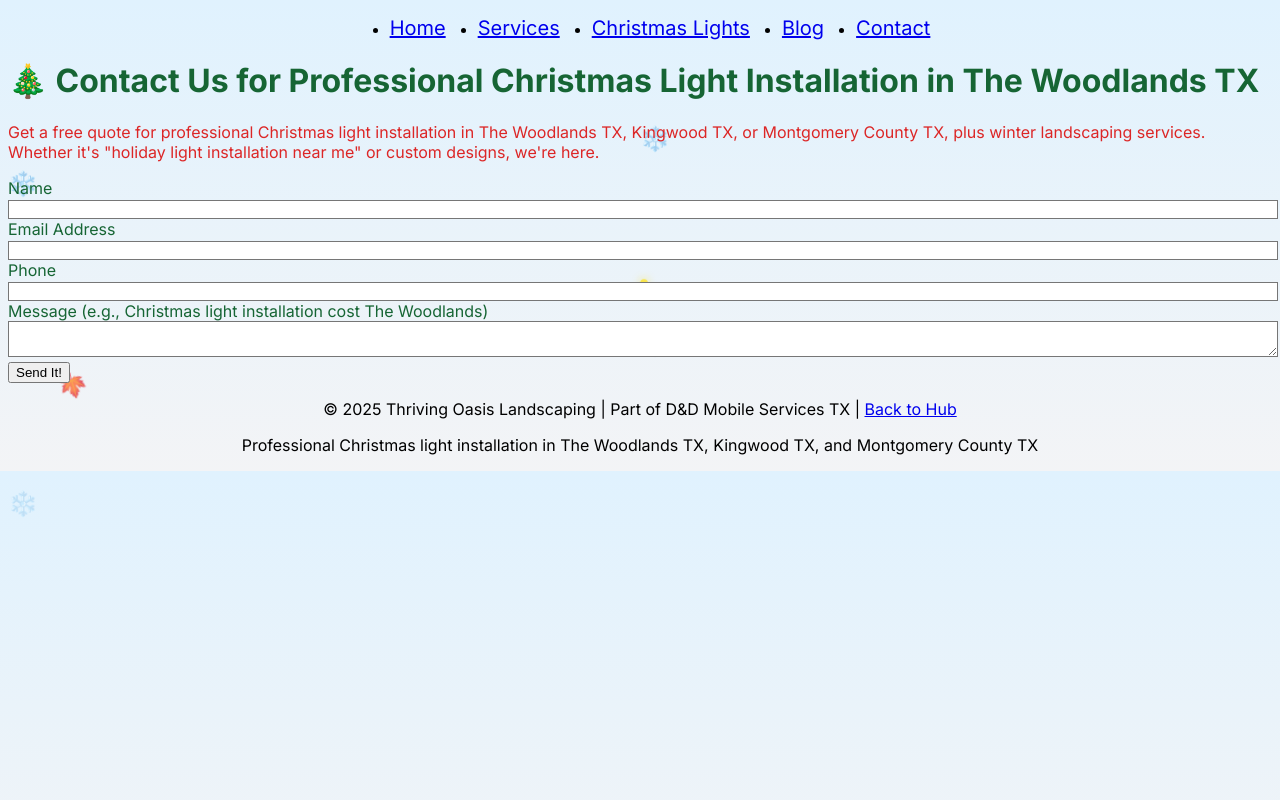
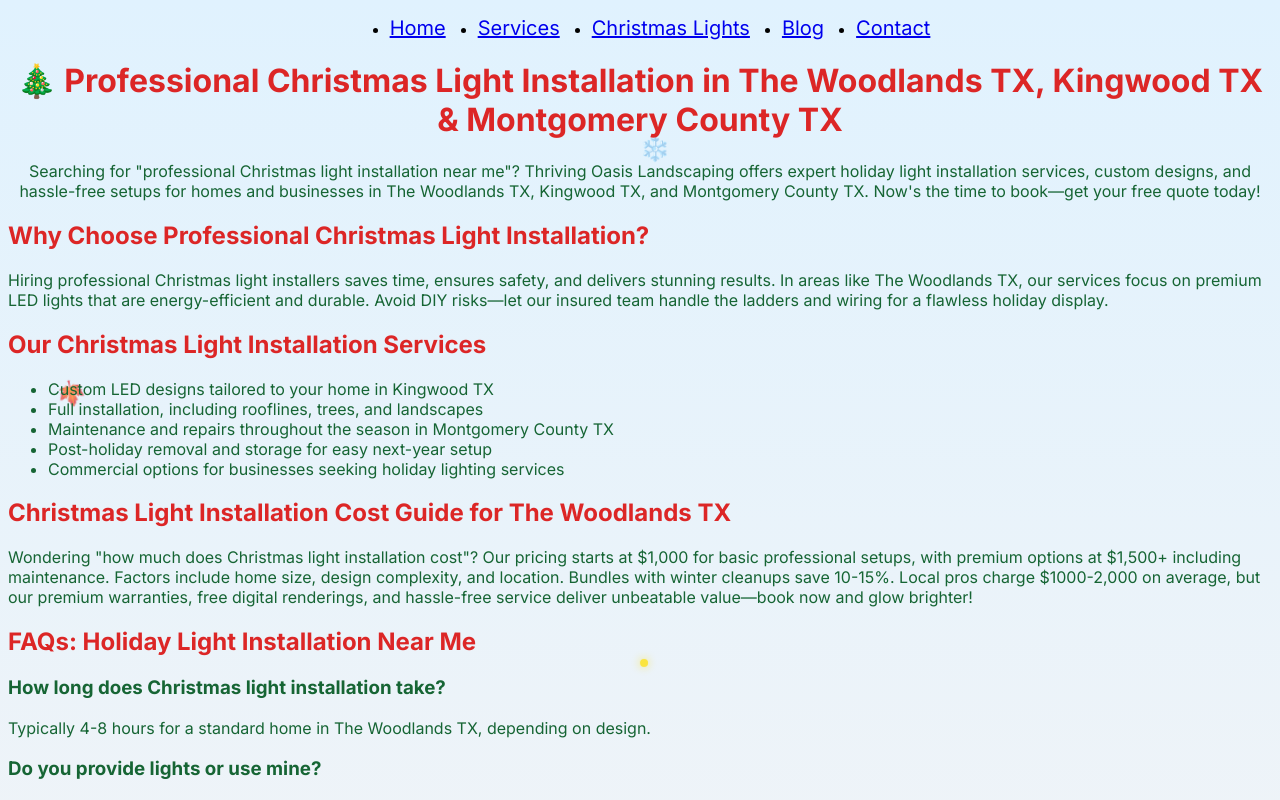
Before and after one commit to dacubbison/thriving-oasis-landscaping, a Next.js app: page /christmas-light-installation in a window 1280 px wide. Shown: the top 800 px of the page. Built offline with nearby package versions, Linux system fonts and the light colour scheme.

Commit message:
Smashed TS if errorleads flooding cash now!

```diff
--- a/app/christmas-light-installation/page.tsx
+++ b/app/christmas-light-installation/page.tsx
@@ -1,89 +1,111 @@
 'use client';
 
-import { useForm, ValidationError } from '@formspree/react';
-import { motion } from 'framer-motion';
+import Image from 'next/image';
+import Link from 'next/link';
 
-// Declare fbq as global for TypeScript - Fixes 'Cannot find name fbq' build error
-declare global {
-  interface Window {
-    fbq: (command: string, eventName: string, params?: Record<string, unknown>) => void;
-  }
-}
+export default function ChristmasLightInstallation() {
+  return (
+    <div className="relative min-h-screen">
+      <div className="absolute inset-0 z-0">
+        <Image
+          src="/hero-christmas-lights-1.jpg"
+          alt="Custom professional Christmas light installation in The Woodlands TX - Before and after"
+          fill
+          quality={100}
+          className="opacity-40 object-cover"
+          loading="lazy"
+        />
+        <div className="absolute inset-0 bg-gradient-to-b from-red-50 to-white opacity-90"></div>
+      </div>
 
-export default function ContactPage() {
-  const [state, handleSubmit] = useForm('mldpadvy');
+      <div className="container mx-auto p-4 relative z-10">
+        <h1
+          className="text-3xl md:text-4xl font-bold mb-6 text-center drop-shadow-md"
+          style={{ color: 'rgb(220, 38, 38)' }}
+        >
+          🎄 Professional Christmas Light Installation in The Woodlands TX, Kingwood TX & Montgomery County TX
+        </h1>
+        <p
+          className="mb-8 text-lg text-center max-w-3xl mx-auto"
+          style={{ color: 'rgb(22, 101, 52)' }}
+        >
+          Searching for &quot;professional Christmas light installation near me&quot;? Thriving Oasis Landscaping offers expert holiday light installation services, custom designs, and hassle-free setups for homes and businesses in The Woodlands TX, Kingwood TX, and Montgomery County TX. Now&apos;s the time to book—get your free quote today!
+        </p>
 
-  const handleFormSubmit = (e: React.FormEvent<HTMLFormElement>) => {
-    handleSubmit(e);
-    // Pixel Lead event on submit - Fires on form submission
-    if (typeof window !== 'undefined' && typeof window.fbq === 'function') {
-      window.fbq('track', 'Lead');
-    }
-  };
+        <section className="mb-12">
+          <h2
+            className="text-2xl font-semibold mb-4"
+            style={{ color: 'rgb(220, 38, 38)' }}
+          >
+            Why Choose Professional Christmas Light Installation?
+          </h2>
+          <p style={{ color: 'rgb(22, 101, 52)' }}>
+            Hiring professional Christmas light installers saves time, ensures safety, and delivers stunning results. In areas like The Woodlands TX, our services focus on premium LED lights that are energy-efficient and durable. Avoid DIY risks—let our insured team handle the ladders and wiring for a flawless holiday display.
+          </p>
+        </section>
 
-  if (state.succeeded) {
-    return (
-      <motion.p
-        initial={{ opacity: 0 }}
-        animate={{ opacity: 1 }}
-        transition={{ duration: 0.5 }}
-        className="text-center"
-        style={{ color: 'rgb(22, 101, 52)' }}  // Green-600
-      >
-        Awesome! Message sent—we&apos;ll hit you back ASAP for that free Christmas light quote.
-      </motion.p>
-    );
-  }
+        <section className="mb-12">
+          <h2
+            className="text-2xl font-semibold mb-4"
+            style={{ color: 'rgb(220, 38, 38)' }}
+          >
+            Our Christmas Light Installation Services
+          </h2>
+          <ul className="list-disc pl-6 space-y-2" style={{ color: 'rgb(22, 101, 52)' }}>
+            <li>Custom LED designs tailored to your home in Kingwood TX</li>
+            <li>Full installation, including rooflines, trees, and landscapes</li>
+            <li>Maintenance and repairs throughout the season in Montgomery County TX</li>
+            <li>Post-holiday removal and storage for easy next-year setup</li>
+            <li>Commercial options for businesses seeking holiday lighting services</li>
+          </ul>
+        </section>
 
-  return (
-    <motion.div
-      initial={{ opacity: 0, y: 50 }}
-      animate={{ opacity: 1, y: 0 }}
-      transition={{ duration: 0.8 }}
-      className="container mx-auto p-4 relative"
-    >
-      {/* Snowflakes */}
-      <div className="snowflake left-10" style={{ animationDelay: '0s' }}>❄️</div>
-      <div className="snowflake left-1/2" style={{ animationDelay: '2s' }}>❄️</div>
-      <div className="snowflake right-10" style={{ animationDelay: '4s' }}>❄️</div>
+        <section className="mb-12">
+          <h2
+            className="text-2xl font-semibold mb-4"
+            style={{ color: 'rgb(220, 38, 38)' }}
+          >
+            Christmas Light Installation Cost Guide for The Woodlands TX
+          </h2>
+          <p style={{ color: 'rgb(22, 101, 52)' }}>
+            Wondering &quot;how much does Christmas light installation cost&quot;? Our pricing starts at $1,000 for basic professional setups, with premium options at $1,500+ including maintenance. Factors include home size, design complexity, and location. Bundles with winter cleanups save 10-15%. Local pros charge $1000-2,000 on average, but our premium warranties, free digital renderings, and hassle-free service deliver unbeatable value—book now and glow brighter!
+          </p>
+        </section>
 
-      <h1
-        className="text-3xl font-bold mb-4"
-        style={{ color: 'rgb(22, 101, 52)' }}  // Green-800
-      >
-        🎄 Contact Us for Professional Christmas Light Installation in The Woodlands TX
-      </h1>
-      <p
-        className="mb-6"
-        style={{ color: 'rgb(220, 38, 38)' }}  // Red-600
-      >
-        Get a free quote for professional Christmas light installation in The Woodlands TX, Kingwood TX, or Montgomery County TX, plus winter landscaping services. Whether it&apos;s &quot;holiday light installation near me&quot; or custom designs, we&apos;re here.
-      </p>
-      <form onSubmit={handleFormSubmit} className="space-y-4 max-w-lg mx-auto">
-        <div>
-          <label htmlFor="name" className="block mb-1" style={{ color: 'rgb(22, 101, 52)' }}>Name</label>
-          <input id="name" type="text" name="name" className="w-full p-2 border rounded" required />
-          <ValidationError prefix="Name" field="name" errors={state.errors} />
-        </div>
-        <div>
-          <label htmlFor="email" className="block mb-1" style={{ color: 'rgb(22, 101, 52)' }}>Email Address</label>
-          <input id="email" type="email" name="email" className="w-full p-2 border rounded" required />
-          <ValidationError prefix="Email" field="email" errors={state.errors} />
-        </div>
-        <div>
-          <label htmlFor="phone" className="block mb-1" style={{ color: 'rgb(22, 101, 52)' }}>Phone</label>
-          <input id="phone" type="tel" name="phone" className="w-full p-2 border rounded" required />
-          <ValidationError prefix="Phone" field="phone" errors={state.errors} />
-        </div>
-        <div>
-          <label htmlFor="message" className="block mb-1" style={{ color: 'rgb(22, 101, 52)' }}>Message (e.g., Christmas light installation cost The Woodlands)</label>
-          <textarea id="message" name="message" className="w-full p-2 border rounded h-32" required />
-          <ValidationError prefix="Message" field="message" errors={state.errors} />
-        </div>
-        <button type="submit" disabled={state.submitting} className="bg-green-500 text-white px-4 py-2 rounded hover:bg-green-600">
-          Send It!
-        </button>
-      </form>
-    </motion.div>
+        <section className="mb-12">
+          <h2
+            className="text-2xl font-semibold mb-4"
+            style={{ color: 'rgb(220, 38, 38)' }}
+          >
+            FAQs: Holiday Light Installation Near Me
+          </h2>
+          <div className="space-y-4" style={{ color: 'rgb(22, 101, 52)' }}>
+            <div>
+              <h3 className="font-bold">How long does Christmas light installation take?</h3>
+              <p>Typically 4-8 hours for a standard home in The Woodlands TX, depending on design.</p>
+            </div>
+            <div>
+              <h3 className="font-bold">Do you provide lights or use mine?</h3>
+              <p>We supply high-quality LEDs, but can install yours for holiday light hanging service in Kingwood TX.</p>
+            </div>
+            <div>
+              <h3 className="font-bold">What&apos;s included in removal?</h3>
+              <p>Safe takedown in January, plus storage options for all our clients.</p>
+            </div>
+            <div>
+              <h3 className="font-bold">Are you insured for Christmas light installers near me?</h3>
+              <p>Yes, fully insured for peace of mind.</p>
+            </div>
+          </div>
+        </section>
+
+        <p
+          className="mt-8 text-lg text-center max-w-3xl mx-auto"
+          style={{ color: 'rgb(22, 101, 52)' }}
+        >
+          Ready to hire Christmas light installers in The Woodlands TX? <Link href="/contact" style={{ color: 'rgb(220, 38, 38)' }}>Book your free quote</Link> now and light up the holidays!
+        </p>
+      </div>
+    </div>
   );
 }
--- a/app/contact/page.tsx
+++ b/app/contact/page.tsx
@@ -5,14 +5,6 @@
 
 export default function ContactPage() {
   const [state, handleSubmit] = useForm('mldpadvy');
-
-  const handleFormSubmit = (e: React.FormEvent<HTMLFormElement>) => {
-    handleSubmit(e);
-    // Pixel Lead event on submit - Fires on form submission
-    if (window.fbq) {
-      fbq('track', 'Lead');
-    }
-  };
 
   if (state.succeeded) {
     return (
@@ -52,7 +44,7 @@
       >
         Get a free quote for professional Christmas light installation in The Woodlands TX, Kingwood TX, or Montgomery County TX, plus winter landscaping services. Whether it&apos;s &quot;holiday light installation near me&quot; or custom designs, we&apos;re here.
       </p>
-      <form onSubmit={handleFormSubmit} className="space-y-4 max-w-lg mx-auto">
+      <form onSubmit={handleSubmit} className="space-y-4 max-w-lg mx-auto">
         <div>
           <label htmlFor="name" className="block mb-1" style={{ color: 'rgb(22, 101, 52)' }}>Name</label>
           <input id="name" type="text" name="name" className="w-full p-2 border rounded" required />
--- a/app/layout.tsx
+++ b/app/layout.tsx
@@ -67,29 +67,6 @@
           }}
         />
         <link rel="preload" as="image" href="/hero-christmas-lights.jpg" /> {/* Preload hero for LCP pop */}
-
-        {/* Meta Pixel Base Code - Global for PageView on every load */}
-        <script
-          dangerouslySetInnerHTML={{
-            __html: `
-              !function(f,b,e,v,n,t,s)
-              {if(f.fbq)return;n=f.fbq=function(){n.callMethod?
-              n.callMethod.apply(n,arguments):n.queue.push(arguments)};
-              if(!f._fbq)f._fbq=n;n.push=n;n.loaded=!0;n.version='2.0';
-              n.queue=[];t=b.createElement(e);t.async=!0;
-              t.src=v;s=b.getElementsByTagName(e)[0];
-              s.parentNode.insertBefore(t,s)}(window, document,'script',
-              'https://connect.facebook.net/en_US/fbevents.js');
-              fbq('init', '1128095352827346');
-              fbq('track', 'PageView');
-            `,
-          }}
-        />
-        <noscript>
-          <img height="1" width="1" style={{ display: 'none' }}
-            src="https://www.facebook.com/tr?id=1128095352827346&ev=PageView&noscript=1"
-          />
-        </noscript>
       </head>
       <body className={inter.className}>
         {/* Snowflakes */}
```
